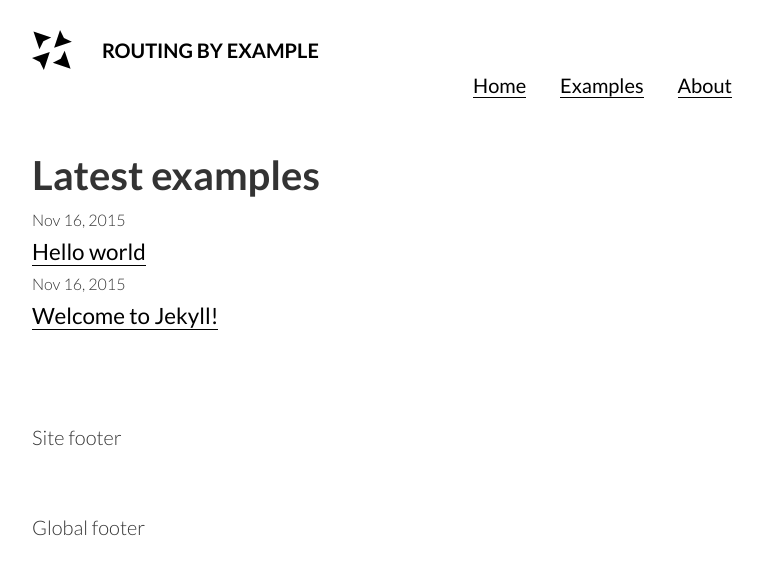
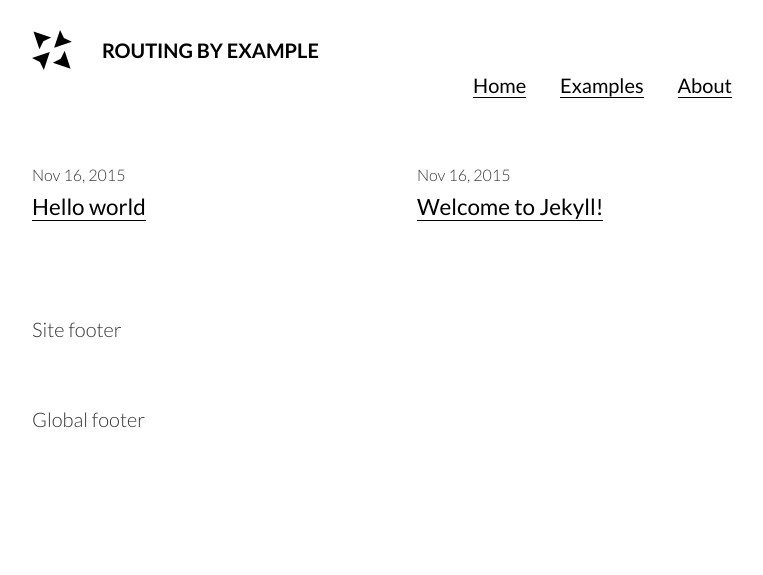
Before and after one commit to routingbyexample/routingbyexample.github.io, a Jekyll site: the page built from index.html, in a window 1280 px wide. Shown: the top 575 px of the page, without its empty margins (258-1021 px from the left). Built offline with Jekyll 4.4.1, drawn with Linux system fonts in a browser that asks for light colours.

Commit message:
feat(homepage): add example grid

```diff
--- a/index.html
+++ b/index.html
@@ -2,8 +2,10 @@
 layout: default
 ---
 
-<h1>Latest examples</h1>
-
-{% for post in site.posts %}
-  {% include components/example-card/example-card.html example=post %}
-{% endfor %}
+<div class="rbe-example-card-grid">
+  {% for post in site.posts %}
+    <div class="rbe-example-card-grid__item">
+      {% include components/example-card/example-card.html example=post %}
+    </div>
+  {% endfor %}
+</div>
```
